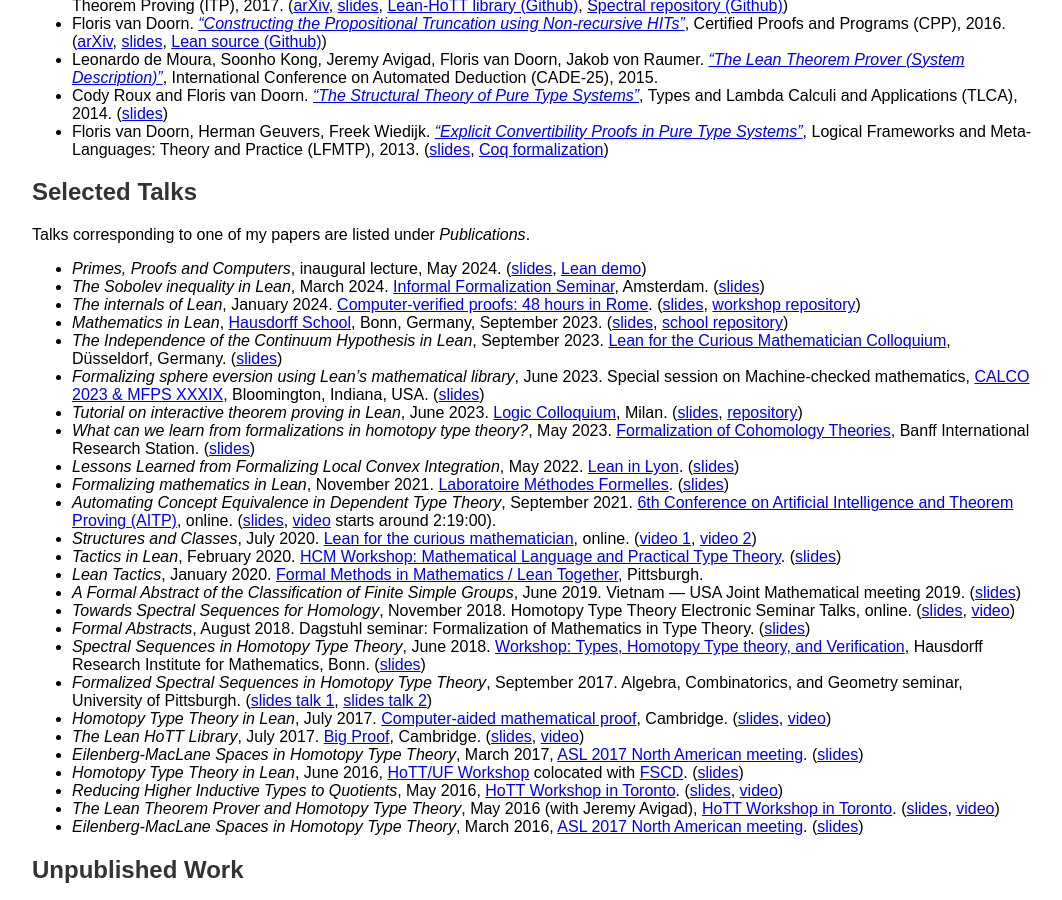
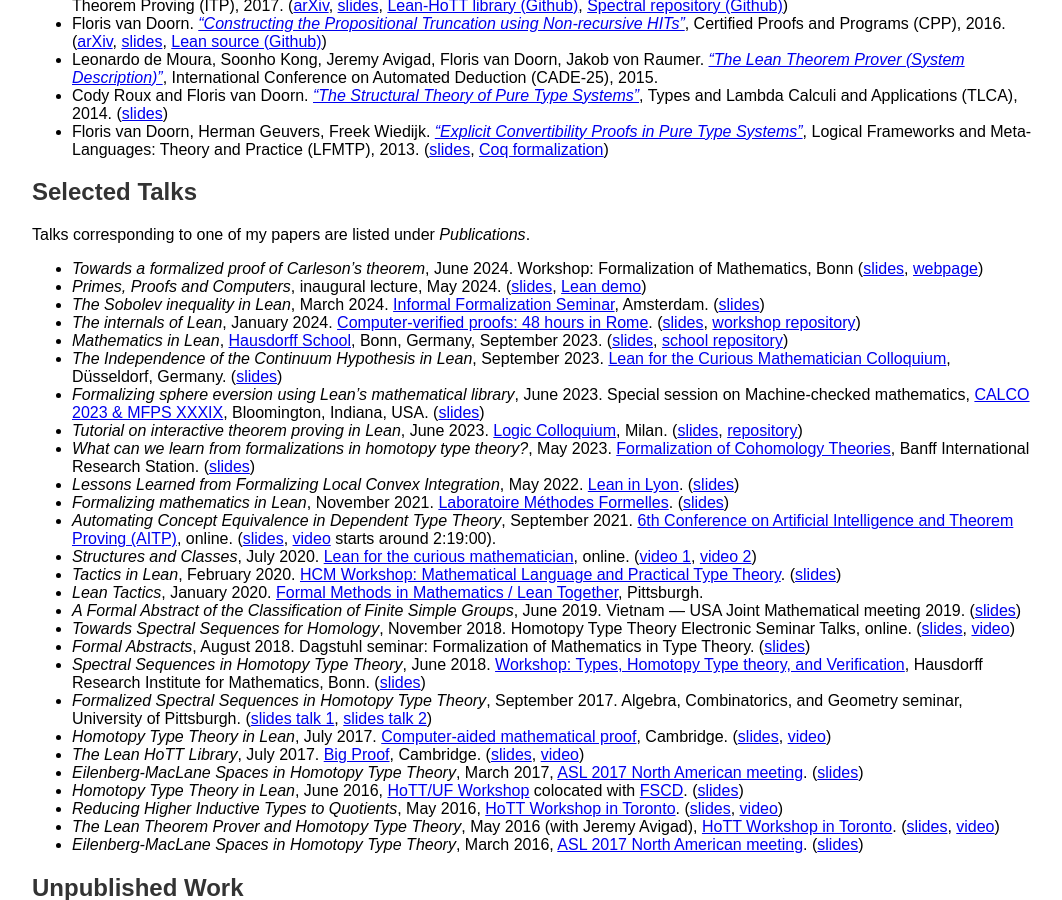
Before and after one commit to fpvandoorn/fpvandoorn.github.io, a Jekyll site: the page built from index.md, in a window 1280 px wide and 900 px high, scrolled down 1351 px. Shown: the whole window, without its empty margins (108-1170 px from the left). Built offline with Jekyll 4.4.1, drawn with Linux system fonts in a browser that asks for light colours; our own code applies the rules of GitHub Pages for plain Markdown files.

Commit message:
add new talk

```diff
--- a/index.md
+++ b/index.md
@@ -77,6 +77,7 @@
 Talks corresponding to one of my papers are listed under *Publications*.
 
 <!-- Future: Hausdorff trimester: Carleson -->
+- *Towards a formalized proof of Carleson’s theorem*, June 2024. Workshop: Formalization of Mathematics, Bonn ([slides](talks/carleson2406.pdf), [webpage](https://florisvandoorn.com/carleson/))
 - *Primes, Proofs and Computers*, inaugural lecture, May 2024. ([slides](talks/antritt.pdf), [Lean demo](talks/AntrittDemo.lean))
 <!-- - *Instances and Classes*, March 2024. [Lean for the curious mathematician](https://conferences.cirm-math.fr/2970.html), CIRM. -->
 - *The Sobolev inequality in Lean*, March 2024. [Informal Formalization Seminar](https://jcommelin.github.io/informal-formalization-seminar/), Amsterdam. ([slides](talks/Informal2024Sobolev.pdf))
```
Also changed, not shown: 1 other file.
